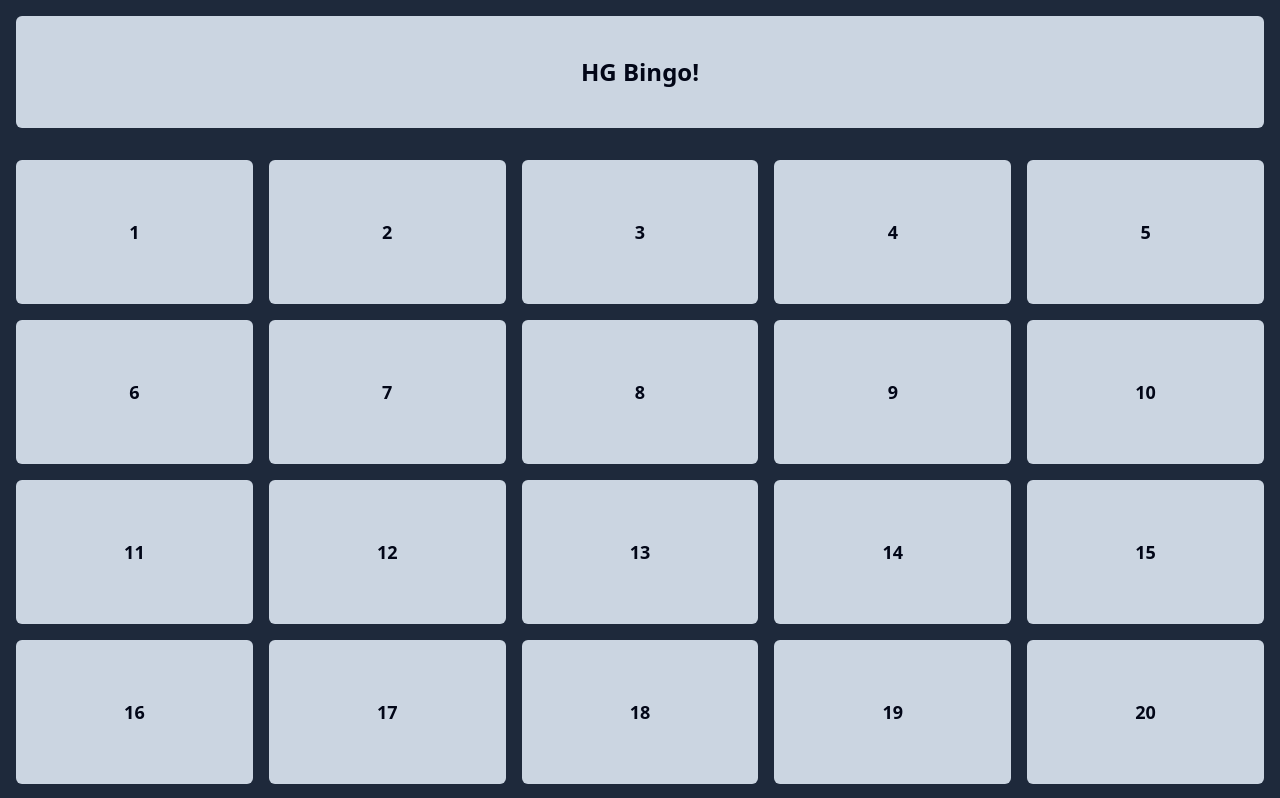
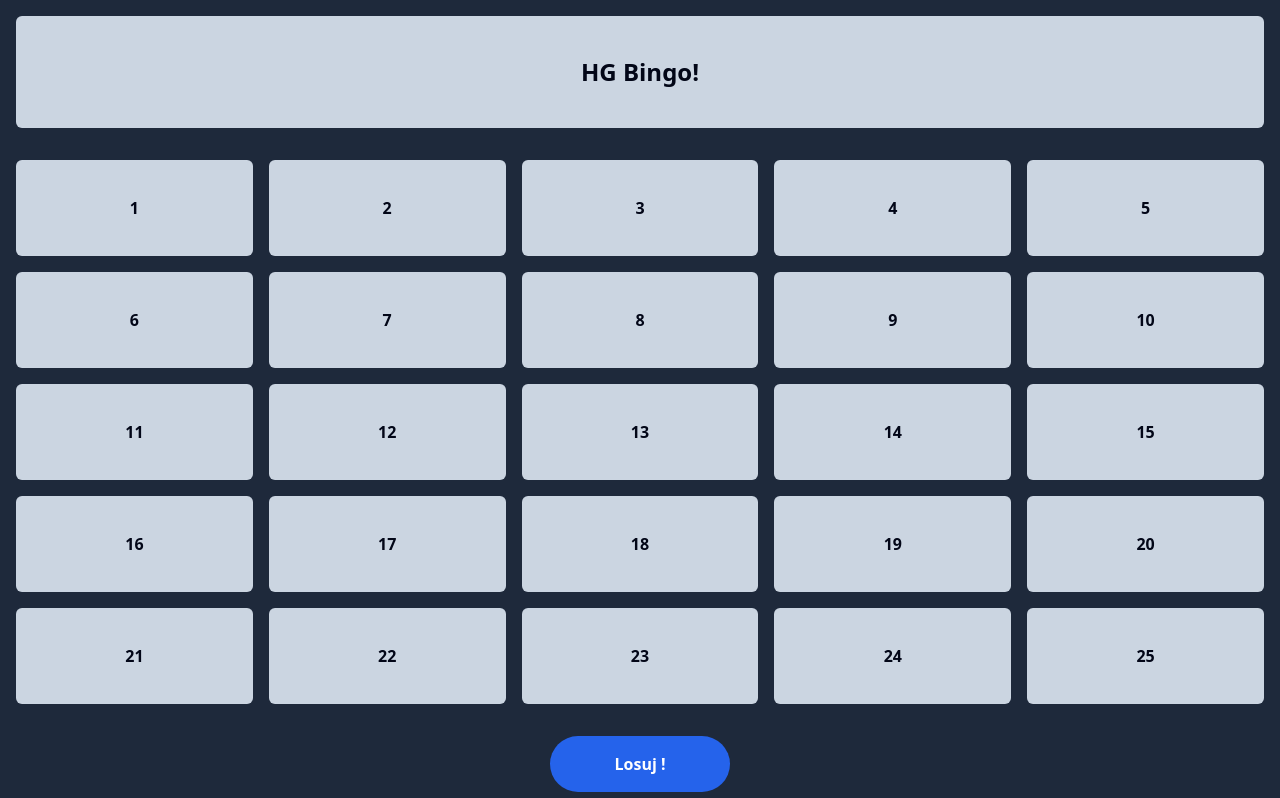
Before and after one commit to battis124/hellgate-bingo, a React (Create React App) app: page / in a window 1280 px wide. Shown: the top 798 px of the page. Built offline with nearby package versions, Linux system fonts and the light colour scheme.

Commit message:
better height calculate

```diff
--- a/src/App.js
+++ b/src/App.js
@@ -52,9 +52,9 @@ function App() {
   }
 
   return (
-    <>
+    <div className="flex h-screen columns-1 flex-col">
       <div className="container mx-auto my-auto px-1 py-4 md:px-4">
-        <div className="w-100 rounded bg-slate-300  p-6 text-center font-bold text-slate-950  sm:rounded-md sm:text-lg md:p-10 lg:text-2xl">
+        <div className="rounded bg-slate-300  p-6 text-center font-bold text-slate-950  sm:rounded-md sm:text-lg md:p-10 lg:text-2xl">
           HG Bingo!
         </div>
       </div>
@@ -64,15 +64,15 @@ function App() {
         gameStatus={gameStatus}
         setGameStatus={setGameStatus}
       />
-      <div className="container mx-auto my-auto px-4 py-4 text-center">
+      <div className="container mx-auto my-auto px-4 py-8 text-center">
         <button
           onClick={handleResetGameClick}
-          className=" rounded-full bg-blue-600 px-16 py-4 font-bold text-white transition hover:bg-blue-500"
+          className="rounded-full bg-blue-600 px-16 py-4 text-sm font-bold text-white transition hover:bg-blue-500 md:text-base"
         >
           Losuj !
         </button>
       </div>
-    </>
+    </div>
   );
 }
 
--- a/src/components/Board.js
+++ b/src/components/Board.js
@@ -50,7 +50,8 @@ function Board({ squares, setSquares, gameStatus, setGameStatus }) {
   }
 
   return (
-    <div className="container mx-auto my-auto grid grid-cols-5 gap-1 px-1 py-4 sm:gap-2 md:gap-3 md:px-4 lg:gap-4">
+    <div className="flex md:grow">
+      <div className="container mx-auto my-auto grid h-full max-h-[40rem] auto-rows-fr grid-cols-5 gap-1 px-1 pt-4 sm:gap-2 md:max-h-[50rem] md:gap-3 md:px-4 lg:gap-4 xl:max-h-[55rem]">
         {squares.map((square) => (
           <Square
             key={square.id}
@@ -60,6 +61,7 @@ function Board({ squares, setSquares, gameStatus, setGameStatus }) {
             onSquareClick={() => handleClick(square.id)}
           />
         ))}
+      </div>
     </div>
   );
 }
--- a/src/components/Square.js
+++ b/src/components/Square.js
@@ -3,7 +3,7 @@ function Square({ value, isChecked, onSquareClick, isWinningBox }) {
     <button
       onClick={onSquareClick}
       className={`
-       h-24 whitespace-pre-line rounded-sm px-2 text-xs font-semibold transition sm:rounded-md sm:text-sm md:h-28  md:text-base lg:h-32 xl:h-36 xl:text-lg
+       min-h-[6rem] whitespace-pre-line rounded-sm px-2 text-xs font-semibold transition sm:rounded-md sm:text-sm md:h-full md:text-base 2xl:text-lg
        ${isWinningBox && "bg-win"}
        ${
          isChecked &&
```
Lines whose indentation alone changed are shown as unchanged.
